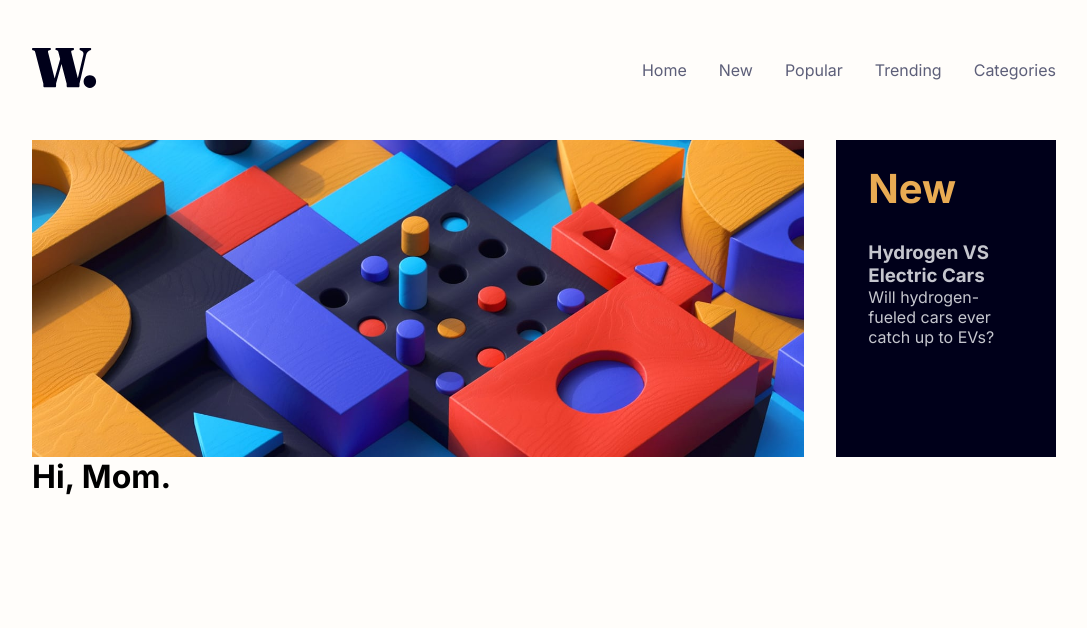
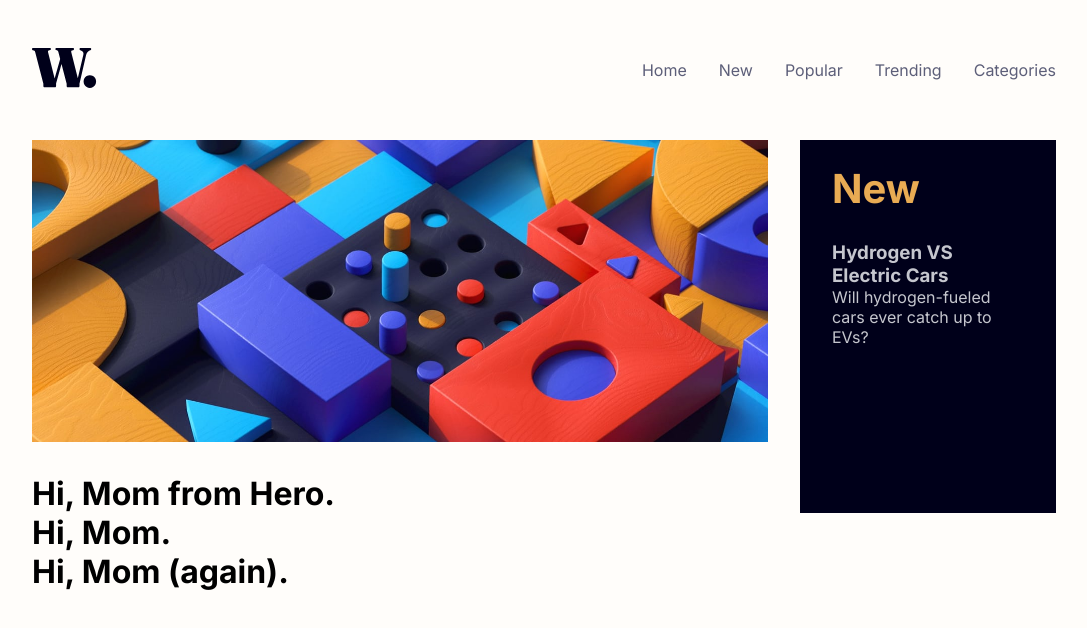
Before and after one commit to jonmico/news-homepage-main, a React (Vite) app: page / in a window 1280 px wide. Shown: the top 628 px of the page, without its empty margins (96-1183 px from the left). Built offline with nearby package versions, Linux system fonts and the light colour scheme.

Commit message:
Switch back to grid. Committing so I have a place to go back to if I make a massive mistake and break everything again.

```diff
--- a/src/App.tsx
+++ b/src/App.tsx
@@ -17,6 +17,7 @@ function App() {
       <Navbar />
       <Hero />
       <h1>Hi, Mom.</h1>
+      <h1>Hi, Mom (again).</h1>
     </StyledApp>
   );
 }
--- a/src/hero/Hero.styled.tsx
+++ b/src/hero/Hero.styled.tsx
@@ -1,8 +1,9 @@
 import styled from 'styled-components';
 
 export const StyledHero = styled.div`
-  display: flex;
-  justify-content: space-between;
+  display: grid;
+  grid-template-columns: auto 25%;
+  grid-template-rows: auto auto;
   padding-top: 3rem;
   gap: 2rem;
   width: 100%;
--- a/src/hero/Hero.tsx
+++ b/src/hero/Hero.tsx
@@ -8,6 +8,7 @@ export default function Hero() {
         <Image src={'/images/image-web-3-desktop.jpg'} />
       </ImageContainer>
       <SidePanel />
+      <h1>Hi, Mom from Hero.</h1>
     </StyledHero>
   );
 }
--- a/src/side-panel/SidePanel.styled.ts
+++ b/src/side-panel/SidePanel.styled.ts
@@ -4,7 +4,8 @@ export const StyledSidePanel = styled.div`
   background-color: var(--color-very-dark-blue);
   color: var(--color-gray-blue);
   padding: 1.5rem 2rem;
-  width: 35%;
+  grid-row: 1 / -1;
+  grid-column: 2 / 3;
 `;
 
 export const StyledH2 = styled.h2`
```
